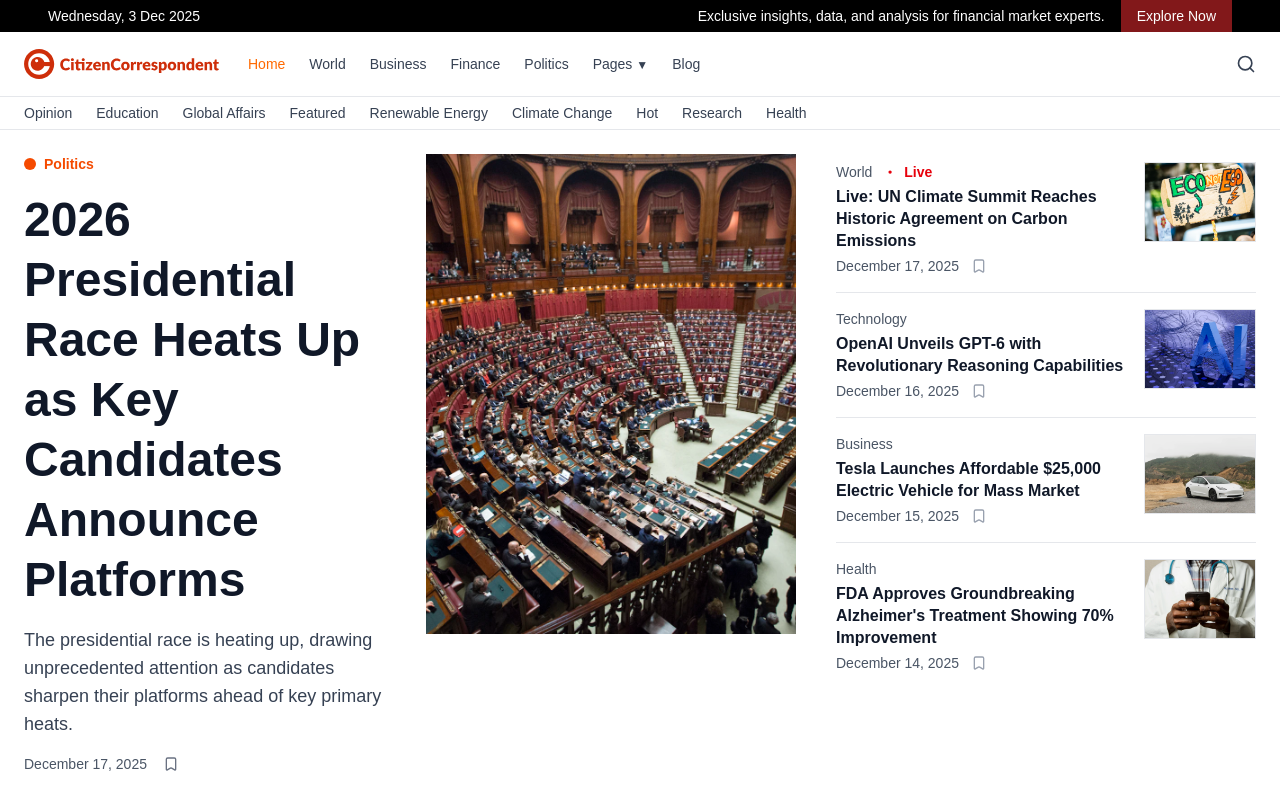
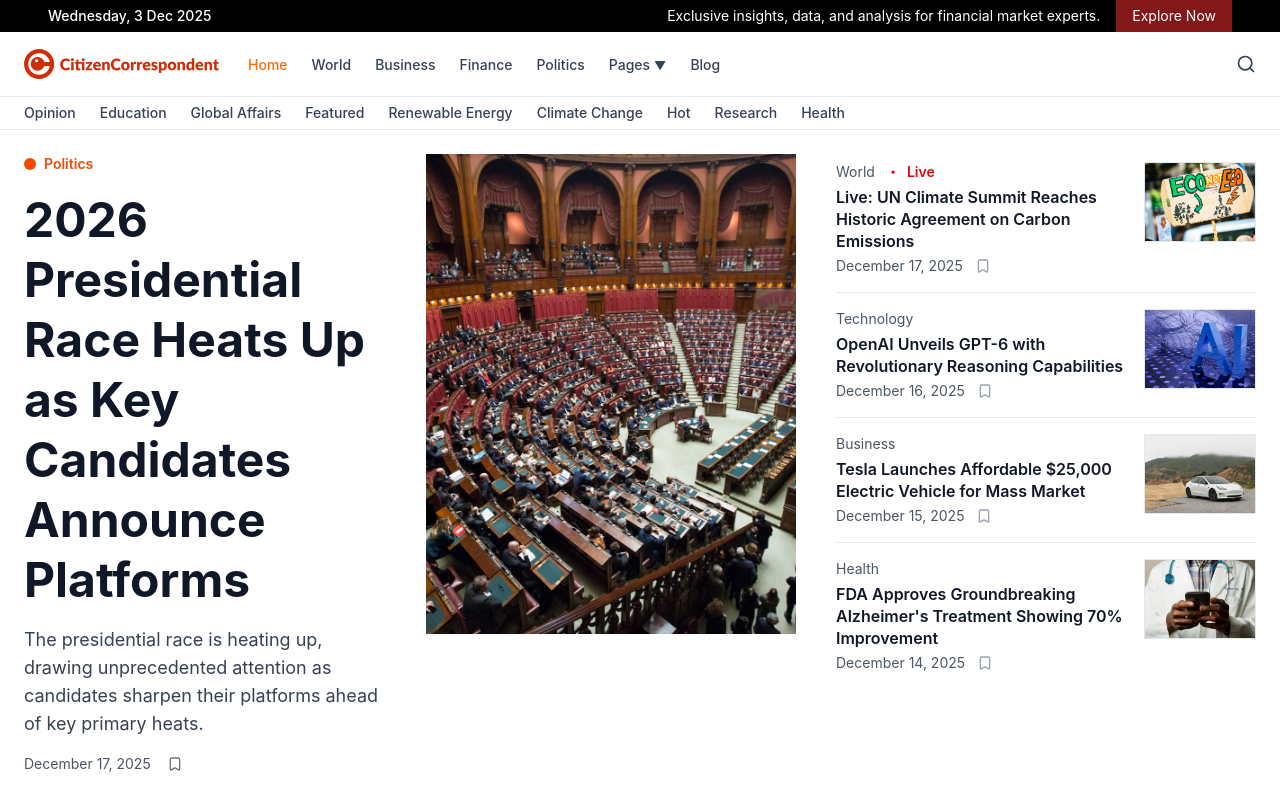
Before and after one commit to Evinjoju/PressPulse, a Next.js app: page / in a window 1280 px wide. Shown: the top 800 px of the page. Built offline with nearby package versions, Linux system fonts and the light colour scheme.

Commit message:
layoutfix

```diff
--- a/app/globals.css
+++ b/app/globals.css
@@ -1,12 +1,22 @@
 @import "tailwindcss";
+@import url('https://fonts.googleapis.com/css2?family=Inter:wght@100;200;300;400;500;600;700;800;900&display=swap');
+
+:root {
+  --font-inter: 'Inter', -apple-system, BlinkMacSystemFont, 'Segoe UI', 'Roboto', 'Oxygen', 'Ubuntu', 'Cantarell', 'Fira Sans', 'Droid Sans', 'Helvetica Neue', sans-serif;
+}
 
 * {
-  font-family: Arial, Helvetica, sans-serif;
+  font-family: var(--font-inter), Arial, Helvetica, sans-serif;
 }
 
 body {
   background: #ffffff;
   color: #171717;
+  font-family: var(--font-inter), -apple-system, BlinkMacSystemFont, 'Segoe UI', 'Roboto', 'Oxygen', 'Ubuntu', 'Cantarell', 'Fira Sans', 'Droid Sans', 'Helvetica Neue', sans-serif;
+  font-synthesis: none;
+  text-rendering: optimizeLegibility;
+  -webkit-font-smoothing: antialiased;
+  -moz-osx-font-smoothing: grayscale;
 }
 
 /* Hide scrollbar for category nav */
--- a/app/layout.tsx
+++ b/app/layout.tsx
@@ -1,13 +1,5 @@
 import type { Metadata } from "next";
-import { Inter } from "next/font/google";
 import "./globals.css";
-
-const inter = Inter({
-  subsets: ["latin"],
-  variable: "--font-inter",
-  display: "swap",
-  preload: true,
-});
 
 export const metadata: Metadata = {
   metadataBase: new URL("https://www.citizencorrespondent.com"),
@@ -111,9 +103,7 @@
         <link rel="icon" type="image/svg+xml" sizes="any" href="/images/cc-favIcon.svg" />
         <link rel="icon" type="image/svg+xml" href="/images/cc-favIcon.svg" />
       </head>
-      <body
-        className={`${inter.variable} font-sans antialiased`}
-      >
+      <body className="font-sans antialiased">
         {children}
       </body>
     </html>
```
